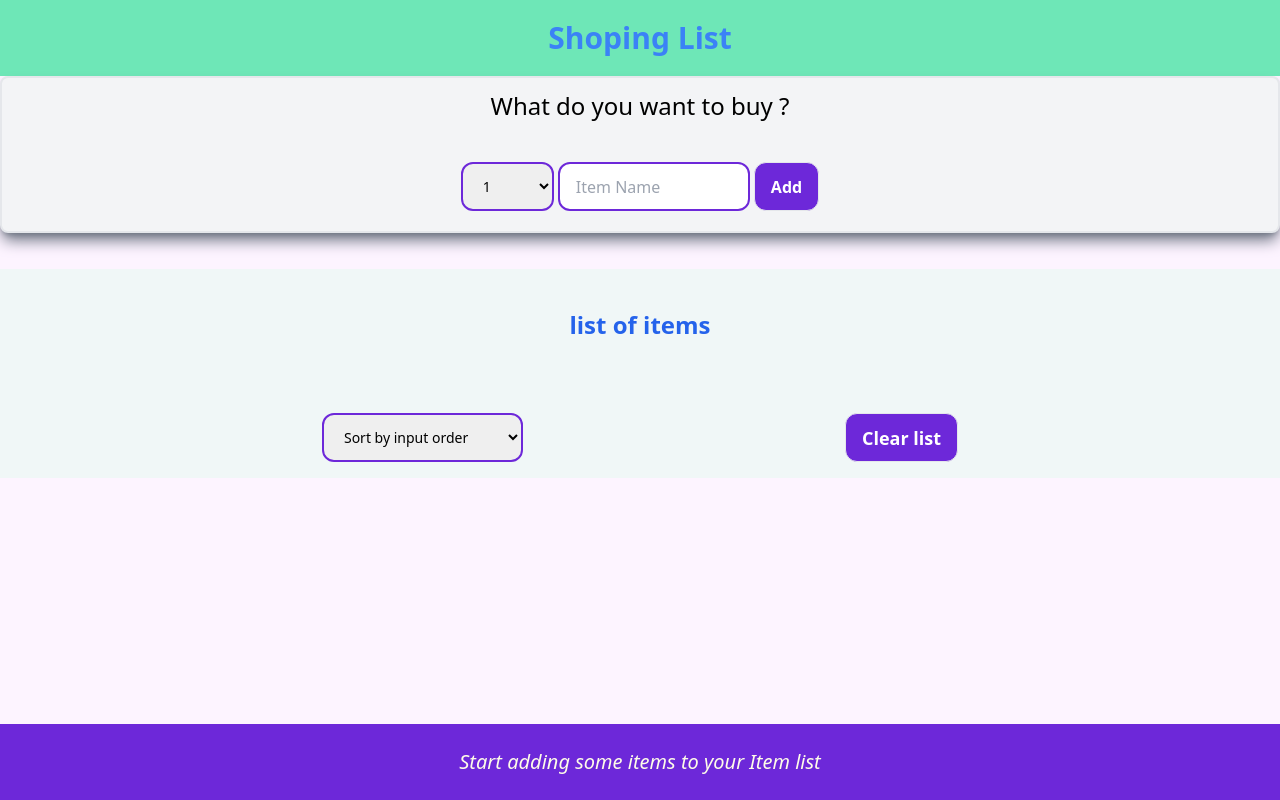
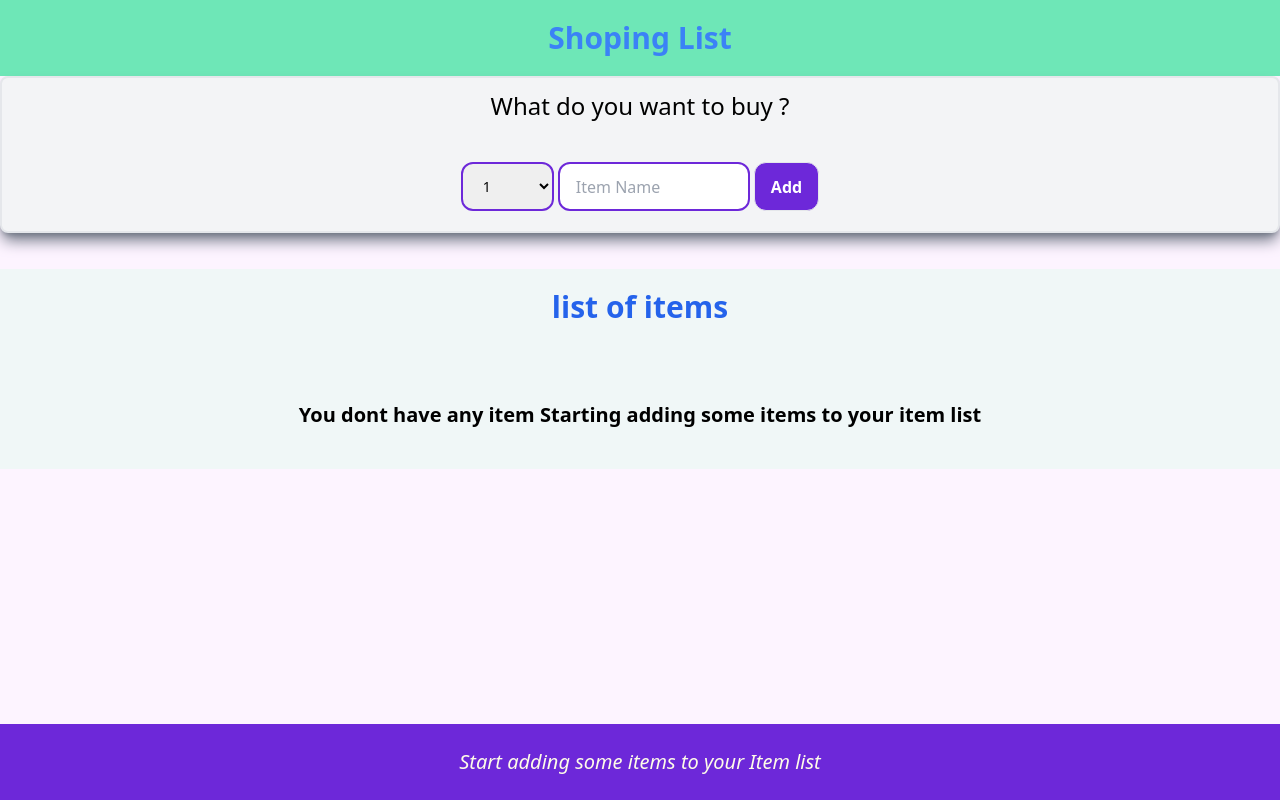
Before and after one commit to Ali-Umed/travel-list, a React (Create React App) app: page / in a window 1280 px wide. Built offline with nearby package versions, Linux system fonts and the light colour scheme.

Commit message:
Change UX

```diff
--- a/src/components/Form.js
+++ b/src/components/Form.js
@@ -68,42 +68,6 @@ export default function Form({
     </div>
   );
 }
-//function Form2(
-//  handleSubmit,
-//  quantity,
-//  setQuantity,
-//  description,
-//  setDescription
-//) {
-//  return (
-//    <form onSubmit={handleSubmit}>
-//      <div className="flex justify-around mt-5">
-//        <h3 className="text-2xl text ">What do you want to buy ?</h3>
-//        <select
-//          className="py-3 px-4 pr-9 block  border-gray-200 rounded-full text-sm focus:border-blue-500 focus:ring-blue-500 dark:bg-slate-900 dark:border-gray-700 dark:text-gray-400"
-//          value={quantity}
-//          onChange={e => setQuantity(Number(e.target.value))}
-//        >
-//          {Array.from({ length: 20 }, (_, i) => i + 1).map(num => (
-//            <option value={num} key={num}>
-//              {num}
-//            </option>
-//          ))}
-//        </select>
-//        <input
-//          className="bg-gray-200 appearance-none border-2 border-gray-200 rounded  py-2 px-4 text-gray-700 leading-tight focus:outline-none focus:bg-white focus:border-purple-500"
-//          type="text"
-//          placeholder="Item"
-//          value={description}
-//          onChange={e => setDescription(e.target.value)}
-//        />
-//        <button className="bg-transparent hover:bg-blue-500 text-blue-700 font-semibold hover:text-white py-2 px-4 border border-blue-500 hover:border-transparent rounded">
-//          Add item
-//        </button>
-//      </div>
-//    </form>
-//  );
-//}
 
 function Formm({
   quantity,
@@ -117,7 +81,7 @@ function Formm({
     <form onSubmit={handleSubmit}>
       <div
         className={` ${
-          setOpenModal ? ' relative top-48  z-10 ' : ''
+          setOpenModal ? ' relative top-38  z-10 ' : ''
         }   shadow-lg border-2 rounded-lg bg-gray-100 shadow-gray-500 `}
       >
         <h3 className="text-2xl text-center pt-3  ">
--- a/src/components/ListOfItem.js
+++ b/src/components/ListOfItem.js
@@ -30,10 +30,10 @@ export default function ListOfItem({
 
   return (
     <div className="list mt-9 bg-emerald-100/30 text-lg pb-4">
-      <h1 className=" py-10 text-center text-2xl font-bold text-blue-600">
+      <h1 className=" py-5 text-center text-3xl font-bold text-blue-600">
         list of items{' '}
       </h1>
-      <ul className="   mt-4 space-y-2  ">
+      <ul className="   mt-1 space-y-3  ">
         {sortedItems.map(item => (
           <Item
             item={item}
@@ -49,6 +49,7 @@ export default function ListOfItem({
       </ul>
 
       <div className="flex justify-evenly mt-8">
+        {sortedItems.length > 0 && (
           <select
             className="py-3 px-4 pr-9 block   rounded-xl text-sm  border-[2px] border-violet-700 focus:border-purple-700 focus:ring-purple-500 "
             value={sortBy}
@@ -58,13 +59,20 @@ export default function ListOfItem({
             <option value="description">Sort by description</option>
             <option value="bought">Sort by buy status</option>
           </select>
+        )}
+        {sortedItems.length > 0 && (
           <button
             className="bg-violet-700  focus:border-purple-500  rounded-xl  font-semibold text-white py-2 px-4 border  hover:border-transparent hover:bg-red-500"
             onClick={onClearList}
           >
-          {' '}
-          Clear list{' '}
+            Clear list
           </button>
+        )}
+        {sortedItems.length === 0 && (
+          <h4 className=" font-bold text-xl text-center  mt-auto     py-6">
+            You dont have any item Starting adding some items to your item list{' '}
+          </h4>
+        )}
       </div>
     </div>
   );
```
Lines whose indentation alone changed are shown as unchanged.
